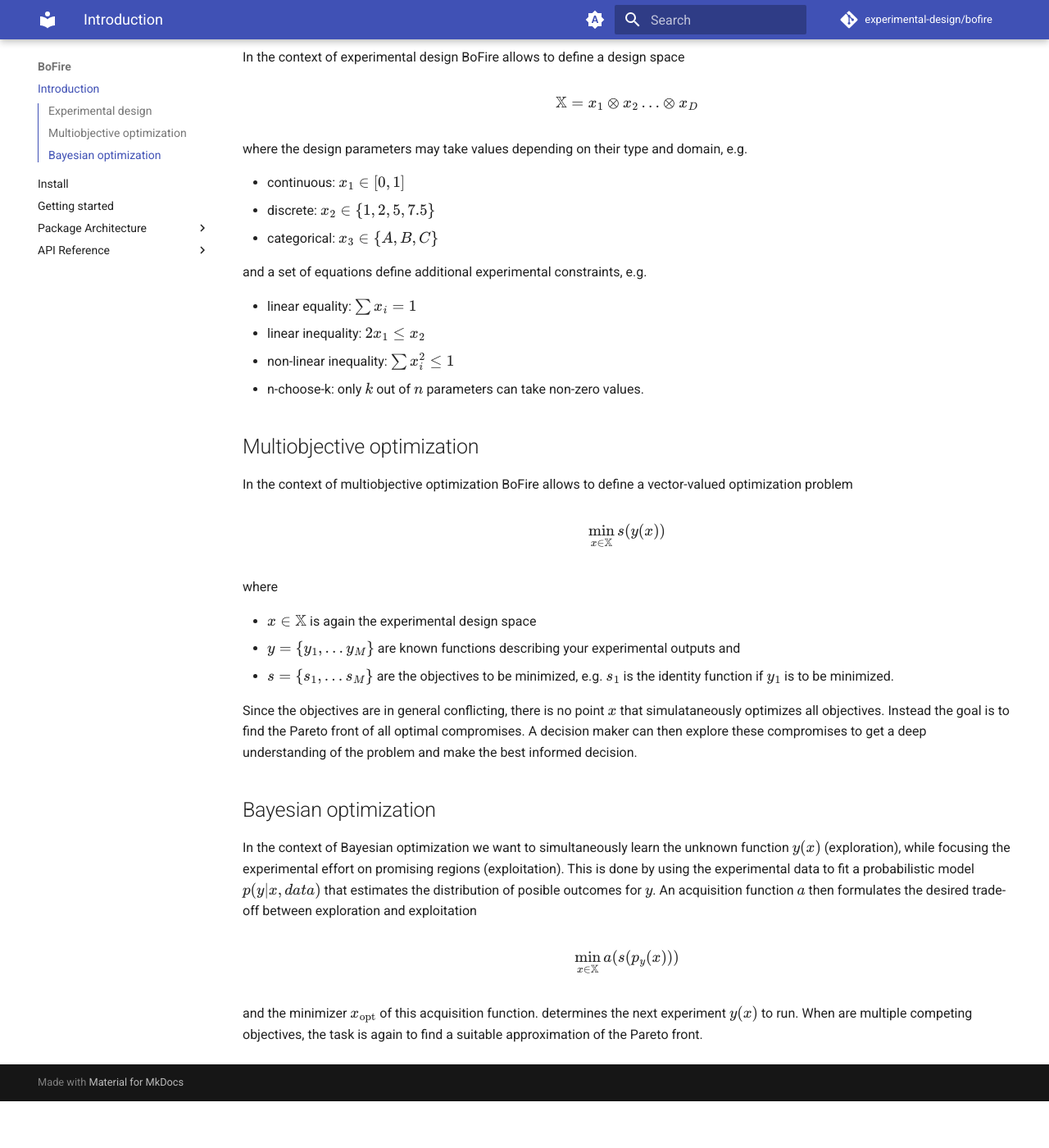
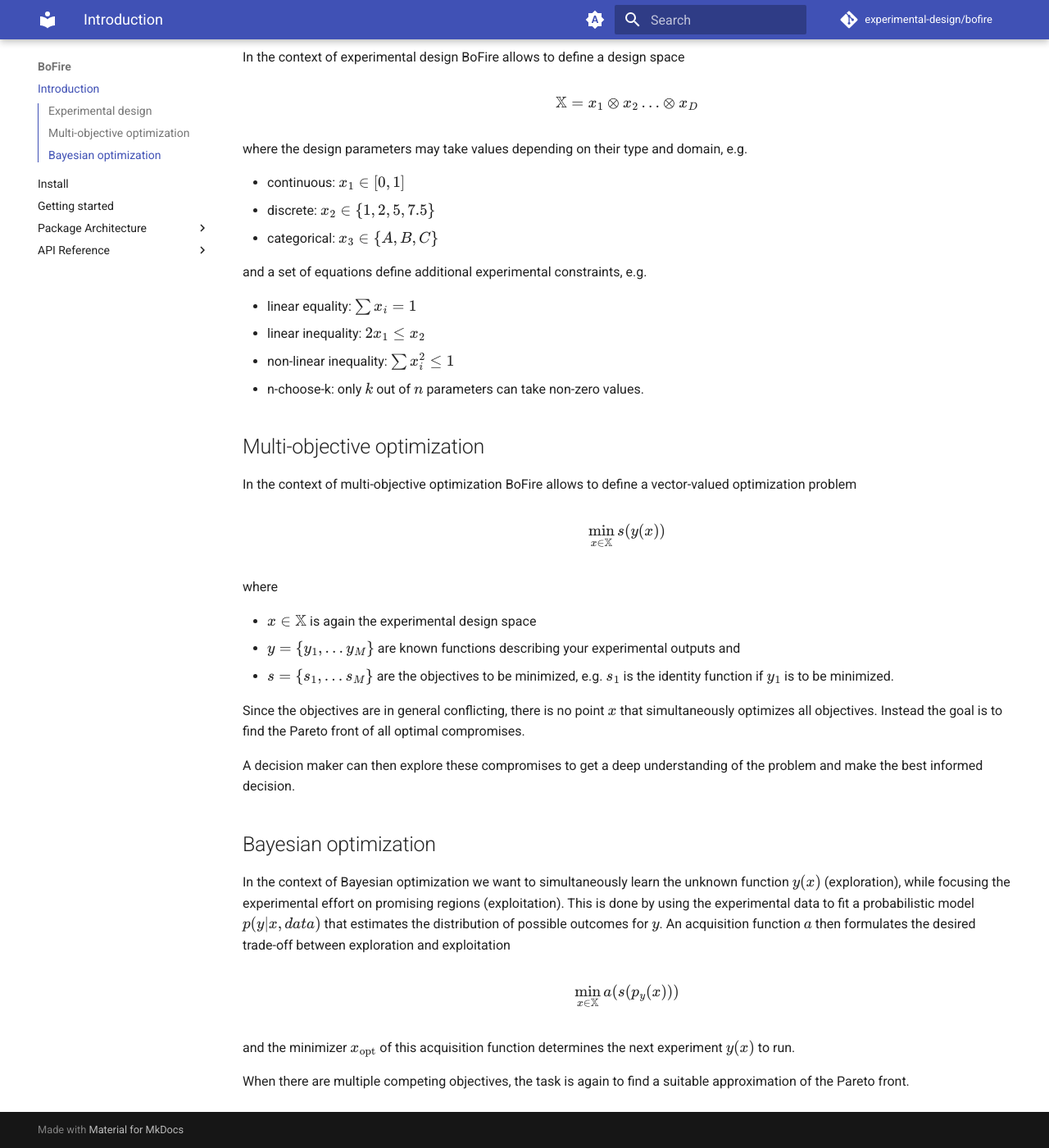
Before and after one commit to experimental-design/bofire, an MkDocs documentation site: the page built from docs/index.md, in a window 1280 px wide and 1400 px high, scrolled down 399 px. Shown: the whole window at 82% size. Built offline with MkDocs 1.6.1 and Material for MkDocs 9.7.7, drawn with Linux system fonts in a browser that asks for light colours; comment, search, counter and statistics services are not loaded; the version menu is left out; before the commit the page ends 1742 px from its top, so only the background shows below that; some of the changed text lies outside the part shown.

Commit message:
Fix typos in index doc

```diff
--- a/docs/index.md
+++ b/docs/index.md
@@ -1,13 +1,14 @@
 # Introduction
 
 BoFire is a framework to define and solve black-box optimization problems.
-These problems can arise in a number of closely related fields including experimental design, multiobjective optimization and active learning.
+These problems can arise in a number of closely related fields including experimental design, multi-objective optimization and active learning.
 
 BoFire problem specifications are json serializable for use in RESTful APIs and are to a large extent agnostic to the specific methods and frameworks in which the problems are solved.
 
 You can find code-examples in the Getting Started section of this document, as well as full worked-out examples of code-usage in the /tutorials section of this repository!
 
 ## Experimental design
+
 In the context of experimental design BoFire allows to define a design space
 
 $$
@@ -27,8 +28,9 @@ and a set of equations define additional experimental constraints, e.g.
 * non-linear inequality: $\sum x_i^2 \leq 1$
 * n-choose-k: only $k$ out of $n$ parameters can take non-zero values.
 
-## Multiobjective optimization
-In the context of multiobjective optimization BoFire allows to define a vector-valued optimization problem
+## Multi-objective optimization
+
+In the context of multi-objective optimization BoFire allows to define a vector-valued optimization problem
 
 $$
 \min_{x \in \mathbb{X}} s(y(x))
@@ -40,18 +42,21 @@ where
 * $y = \{y_1, \ldots y_M\}$ are known functions describing your experimental outputs and
 * $s = \{s_1, \ldots s_M\}$ are the objectives to be minimized, e.g. $s_1$ is the identity function if $y_1$ is to be minimized.
 
-Since the objectives are in general conflicting, there is no point $x$ that simulataneously optimizes all objectives.
+Since the objectives are in general conflicting, there is no point $x$ that simultaneously optimizes all objectives.
 Instead the goal is to find the Pareto front of all optimal compromises.
+
 A decision maker can then explore these compromises to get a deep understanding of the problem and make the best informed decision.
 
 ## Bayesian optimization
+
 In the context of Bayesian optimization we want to simultaneously learn the unknown function $y(x)$ (exploration), while focusing the experimental effort on promising regions (exploitation).
-This is done by using the experimental data to fit a probabilistic model $p(y|x, {data})$ that estimates the distribution of posible outcomes for $y$.
+This is done by using the experimental data to fit a probabilistic model $p(y|x, {data})$ that estimates the distribution of possible outcomes for $y$.
 An acquisition function $a$ then formulates the desired trade-off between exploration and exploitation
 
 $$
 \min_{x \in \mathbb{X}} a(s(p_y(x)))
 $$
 
-and the minimizer $x_\mathrm{opt}$ of this acquisition function. determines the next experiment $y(x)$ to run.
-When are multiple competing objectives, the task is again to find a suitable approximation of the Pareto front.
+and the minimizer $x_\mathrm{opt}$ of this acquisition function determines the next experiment $y(x)$ to run.
+
+When there are multiple competing objectives, the task is again to find a suitable approximation of the Pareto front.
```
